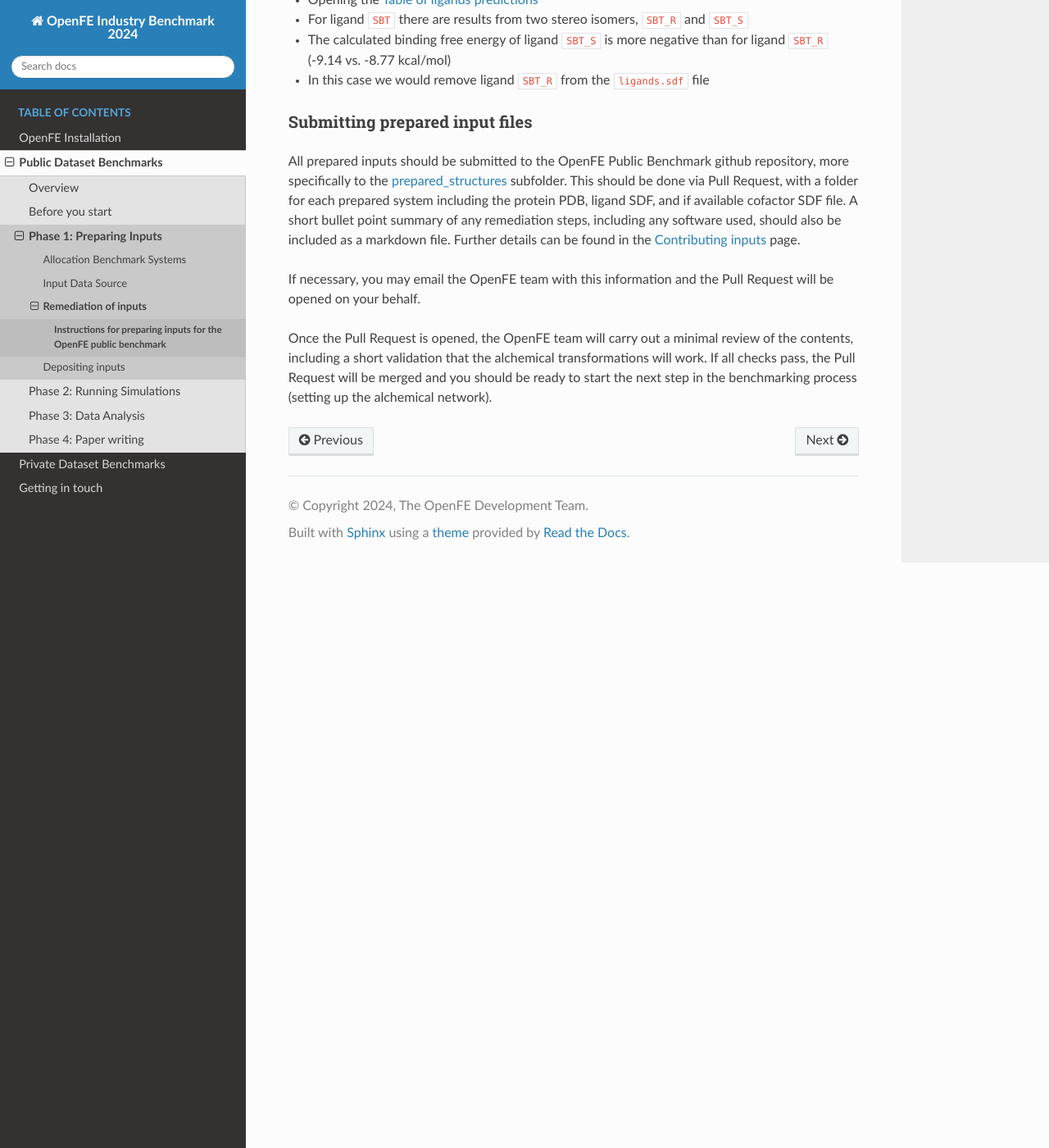
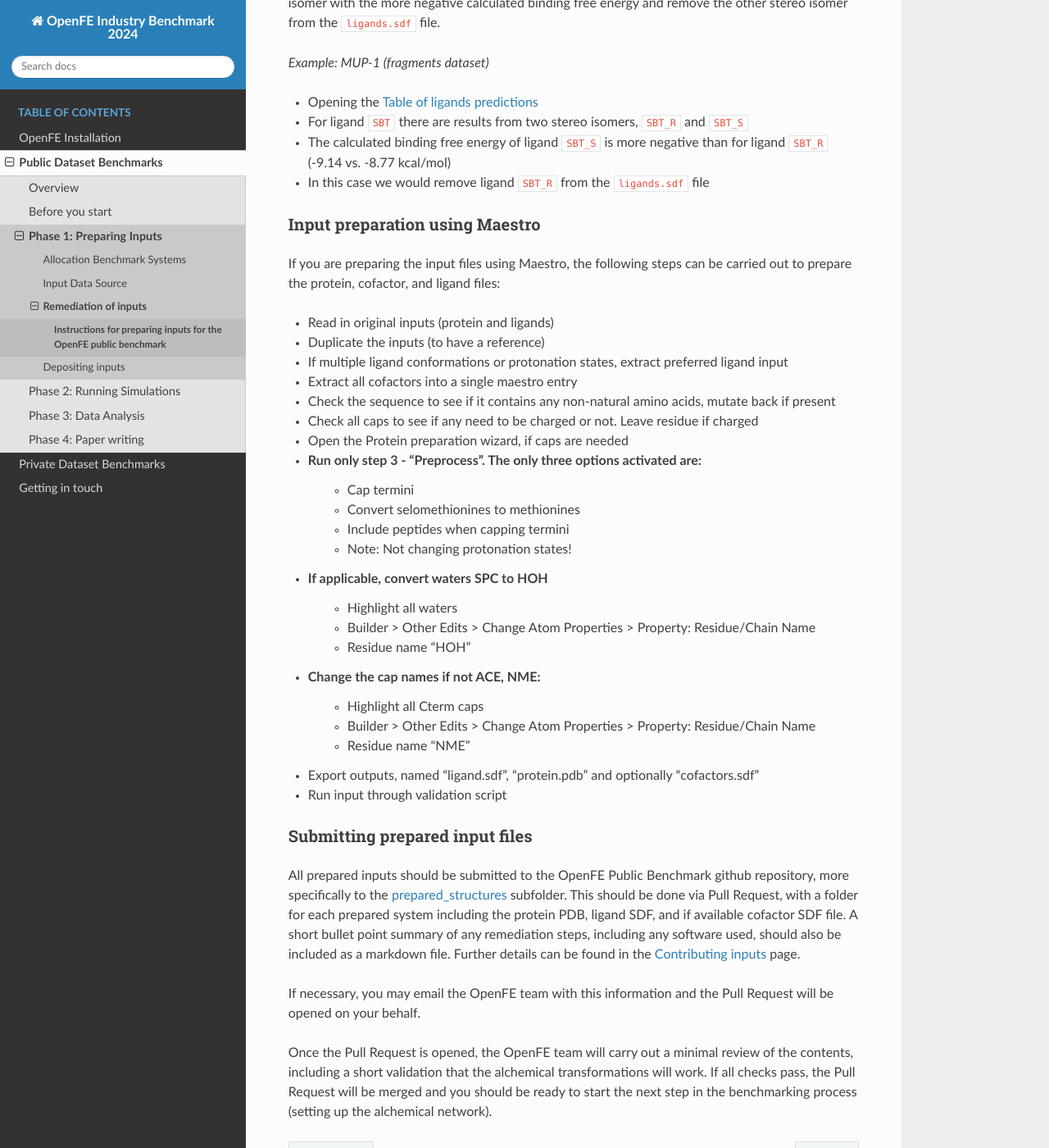
Before and after one commit to OpenFreeEnergy/IndustryBenchmarks2024, a Sphinx documentation site: the page built from docs/source/public/input_preparation.rst, in a window 1280 px wide and 1400 px high, scrolled down 5174 px. Shown: the whole window at 82% size. Built offline with Sphinx 7.4.7 and the Read the Docs theme 2.0.0, drawn with Linux system fonts in a browser that asks for light colours; some of the changed text lies outside the part shown.

Commit message:
Add maestro instructions (#89)
* Add meastro instructions

* Add reference to Maestro section

* fix

```diff
--- a/docs/source/public/input_preparation.rst
+++ b/docs/source/public/input_preparation.rst
@@ -31,6 +31,9 @@
 
 Input preparation instructions
 ******************************
+
+.. note::
+   Instructions for preparing the systems using Maestro are provided in Section :ref:`Input preparation using Maestro <input prep maestro>`.
 
 Input data source
 =================
@@ -199,6 +202,35 @@
 * The calculated binding free energy of ligand ``SBT_S`` is more negative than for ligand ``SBT_R`` (-9.14 vs. -8.77 kcal/mol)
 * In this case we would remove ligand ``SBT_R`` from the ``ligands.sdf`` file
 
+.. _input prep maestro:
+
+Input preparation using Maestro
+===============================
+
+If you are preparing the input files using Maestro, the following steps can be carried out to prepare the protein, cofactor, and ligand files:
+
+* Read in original inputs (protein and ligands)
+* Duplicate the inputs (to have a reference)
+* If multiple ligand conformations or protonation states, extract preferred ligand input
+* Extract all cofactors into a single maestro entry
+* Check the sequence to see if it contains any non-natural amino acids, mutate back if present
+* Check all caps to see if any need to be charged or not. Leave residue if charged
+* Open the Protein preparation wizard, if caps are needed
+* Run only step 3 - "Preprocess". The only three options activated are:
+   * Cap termini
+   * Convert selomethionines to methionines
+   * Include peptides when capping termini
+   * Note: Not changing protonation states!
+* If applicable, convert waters SPC to HOH
+   * Highlight all waters
+   * Builder > Other Edits > Change Atom Properties > Property: Residue/Chain Name
+   * Residue name "HOH"
+* Change the cap names if not ACE, NME:
+   * Highlight all Cterm caps
+   * Builder > Other Edits > Change Atom Properties > Property: Residue/Chain Name
+   * Residue name "NME"
+* Export outputs, named "ligand.sdf", "protein.pdb" and optionally "cofactors.sdf"
+* Run input through validation script
 
 Submitting prepared input files
 ===============================
```
